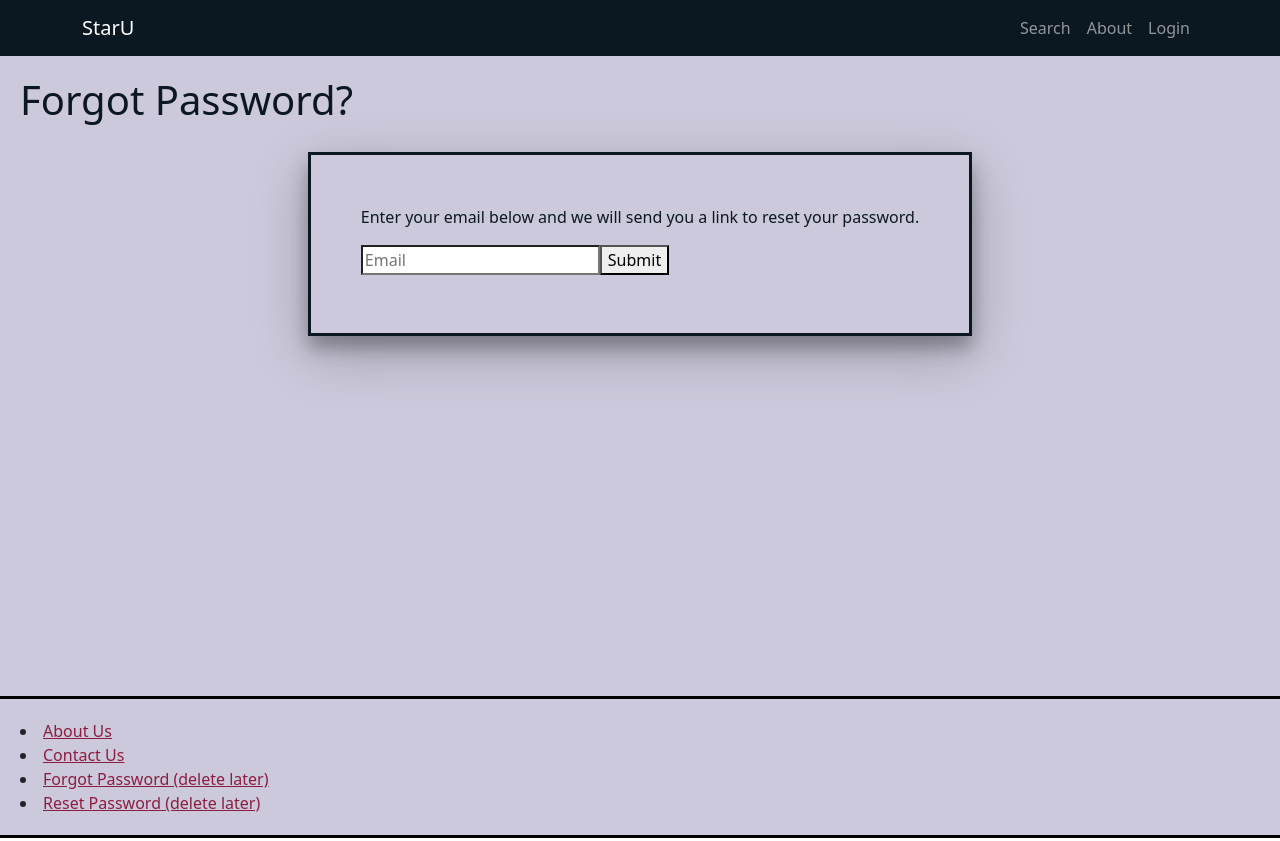
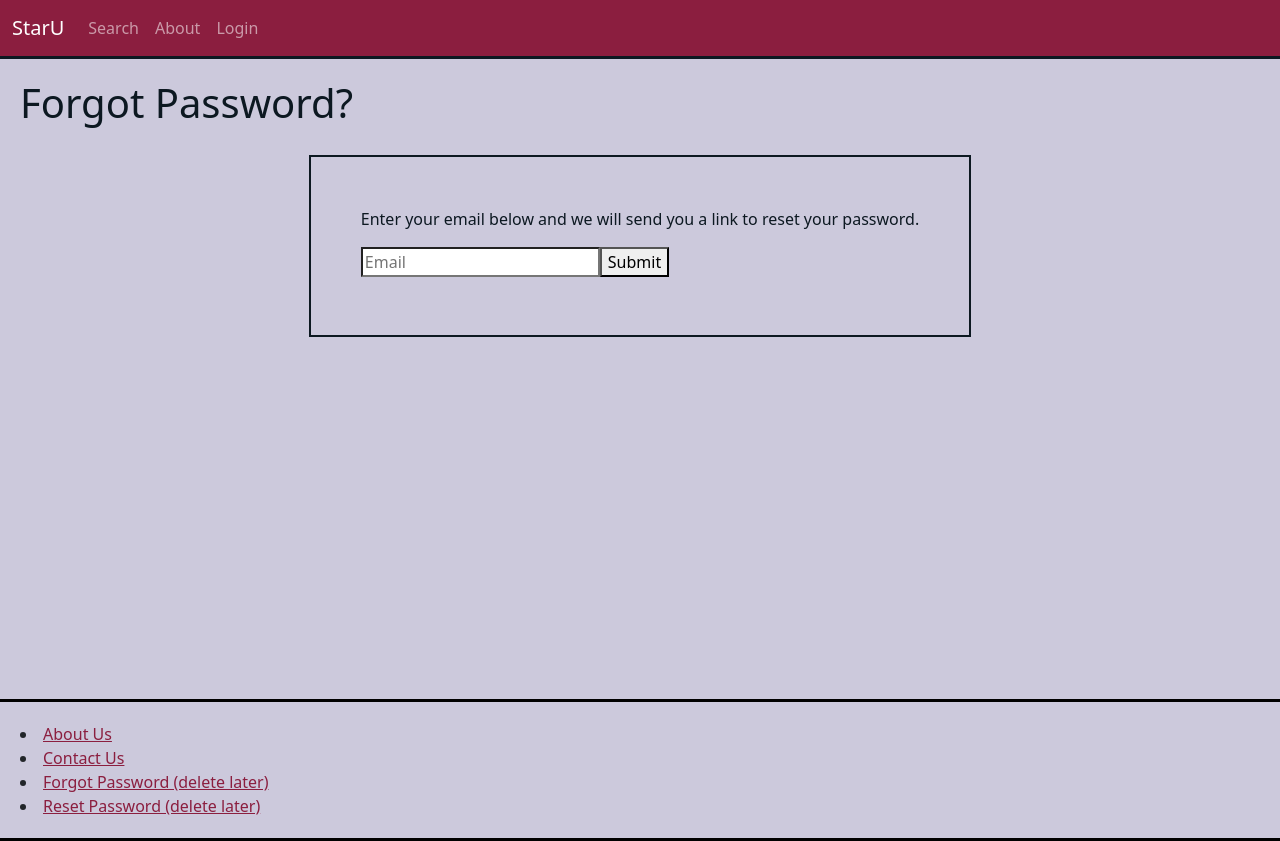
Before and after one commit to TimWargo/staru, a React (Create React App) app: page /forgot in a window 1280 px wide. Built offline with nearby package versions, Linux system fonts and the light colour scheme.

Commit message:
Edited NavBar and SearchPage

```diff
--- a/src/App.js
+++ b/src/App.js
@@ -9,6 +9,7 @@ import NavBar from './Components/NavBar/NavBar';
 import Footer from './Components/Footer/Footer';
 import LoginForm from './Components/LoginForm/LoginForm';
 import AccountPage from './Components/AccountPage/AccountPage';
+import SearchPage from './Components/SearchPage/SearchPage';
 
 class App extends Component {
   constructor(props) {
@@ -34,6 +35,7 @@ class App extends Component {
           <Route path="/" exact element={<LandingPage />} />
           <Route path="/about" element={<AboutContactUsPage />} />
           <Route path="/contact" element={<AboutContactUsPage />} />
+          <Route path="/search" element={<SearchPage />} />
 
           {/* Protected Routes */}
           <Route path="/account" element={<AccountPage />} />
--- a/src/Components/LandingPage/main.css
+++ b/src/Components/LandingPage/main.css
@@ -1,4 +1,3 @@
-
 
 .body {
     display: flex;
@@ -11,8 +10,7 @@
 }
 
 .innerBody {
-    border: solid #0C1821 3px;
-    box-shadow: 0 12px 16px 0 rgba(0,0,0,.25), 0 17px 50px 0 rgba(0,0,0,.25);
+    border: solid #0C1821 2px;
     padding: 50px;
     margin-left: auto;
     margin-right: auto;
@@ -28,6 +26,8 @@
 
 .navBar {
     background-color: #0C1821;
+    background-color: #8B1E3F;
+    border-bottom: solid #0C1821 3px;
 }
 
 .link {
@@ -46,7 +46,6 @@ input {
     background-color: white;
 }
 
-
 button:hover {
     box-shadow: 0 12px 16px 0 rgba(0,0,0,.25), 0 17px 50px 0 rgba(0,0,0,.25);
 }
--- a/src/Components/NavBar/NavBar.js
+++ b/src/Components/NavBar/NavBar.js
@@ -51,18 +51,42 @@ class NavBar extends Component {
 
     render() {
         return (
+            <Navbar className="navBar" variant="dark" expand="lg">
+                <div class="container-fluid">
+                    <a class="navbar-brand" href="/">StarU</a>
+                    <button class="navbar-toggler" type="button" data-bs-toggle="collapse" data-bs-target="#navbarNav" aria-controls="navbarNav" aria-expanded="false" aria-label="Toggle navigation">
+                        <span class="navbar-toggler-icon"></span>
+                    </button>
+                    <div class="collapse navbar-collapse" id="navbarNav">
+                        <Nav>
+                            <Nav.Link href="/search">Search</Nav.Link>
+                            <Nav.Link href="/about">About</Nav.Link>
+                            {this.renderAuth()}
+                        </Nav>
+                    </div>
+                </div>
+            </Navbar>
+
+            // the old NavBar style, kept just in case the new one is awful
+            /*
             <div>
                 <Navbar className="navBar" variant="dark" expand="lg">
                     <Container>
                         <Navbar.Brand href="/">StarU</Navbar.Brand>
+                        <button class="navbar-toggler" type="button" data-bs-toggle="collapse" data-bs-target="#navbarNav" aria-controls="navbarNav" aria-expanded="false" aria-label="Toggle navigation">
+                        <span class="navbar-toggler-icon"></span>
+                        </button>
                         <Nav>
                             <Nav.Link href="/search">Search</Nav.Link>
                             <Nav.Link href="/about">About</Nav.Link>
                             {this.renderAuth()}
                         </Nav>
                     </Container>
+
                 </Navbar>
             </div>
+            */
+
         );
     }
 }
--- /dev/null
+++ b/src/Components/SearchPage/SearchPage.js
@@ -0,0 +1,13 @@
+import React, { Component } from "react";
+
+class SearchPage extends Component {
+    render() {
+        return (
+            <div class="body">
+                <h1>Search</h1>
+            </div>
+        );
+    }
+}
+
+export default SearchPage;
```
